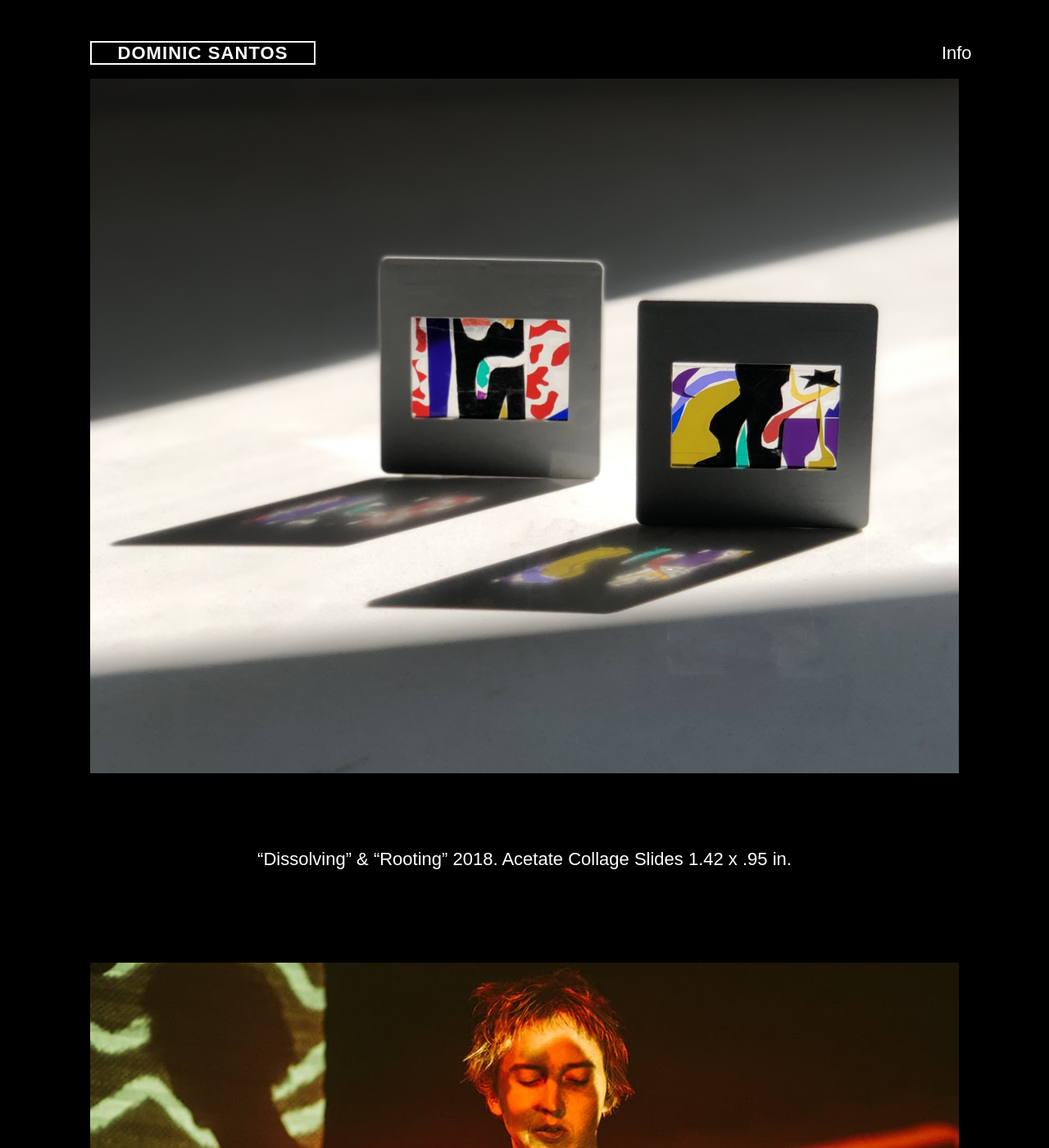
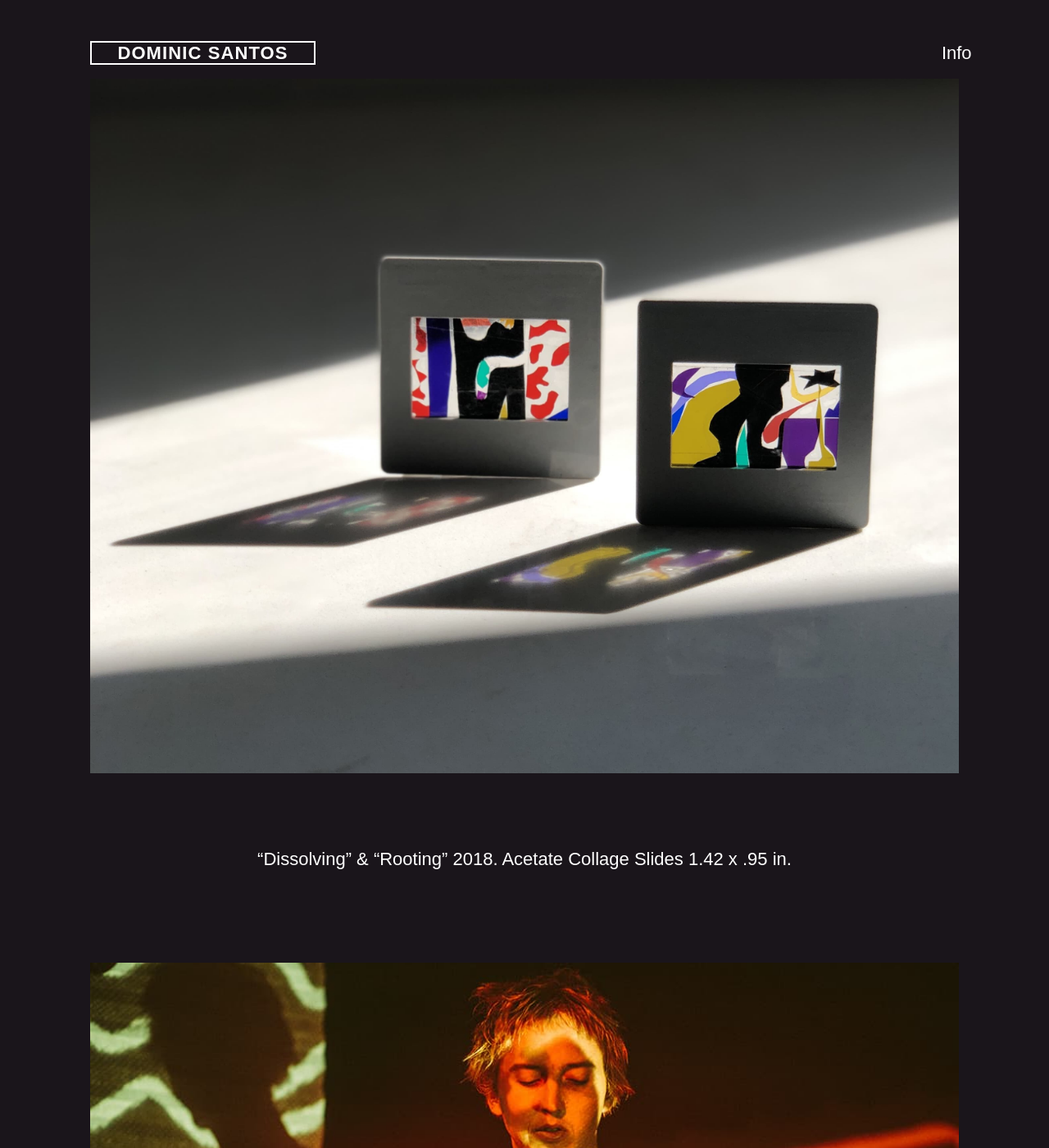
Before and after one commit to davesantos/dominicsantos, a Jekyll site: the page built from index.html, in a window 1280 px wide and 1400 px high. Shown: the whole window at 82% size. Built offline with Jekyll 4.4.1, drawn with Linux system fonts in a browser that asks for light colours; some web fonts are replaced.

Commit message:
Update black

```diff
--- a/css/all.css
+++ b/css/all.css
@@ -25,7 +25,7 @@
 
 :root {
   --color-text: #fff;
-  --color-background: #000;
+  --color-background: rgba(26,21,27,1);
   --padding-spacer: 1.5em;
   --font-family: "Fenwick", Arial, "Helvetica", sans-serif;
 }
```
